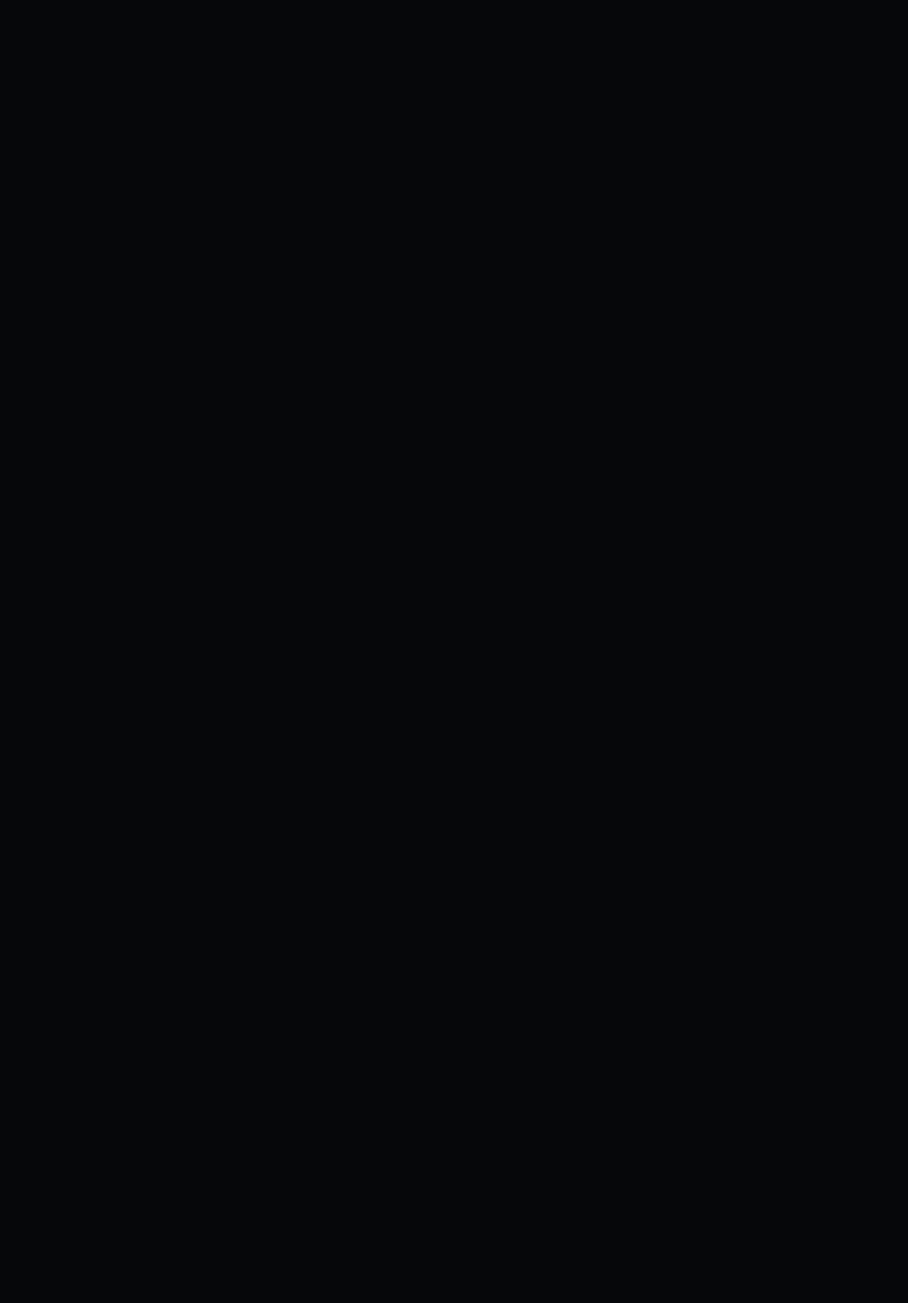
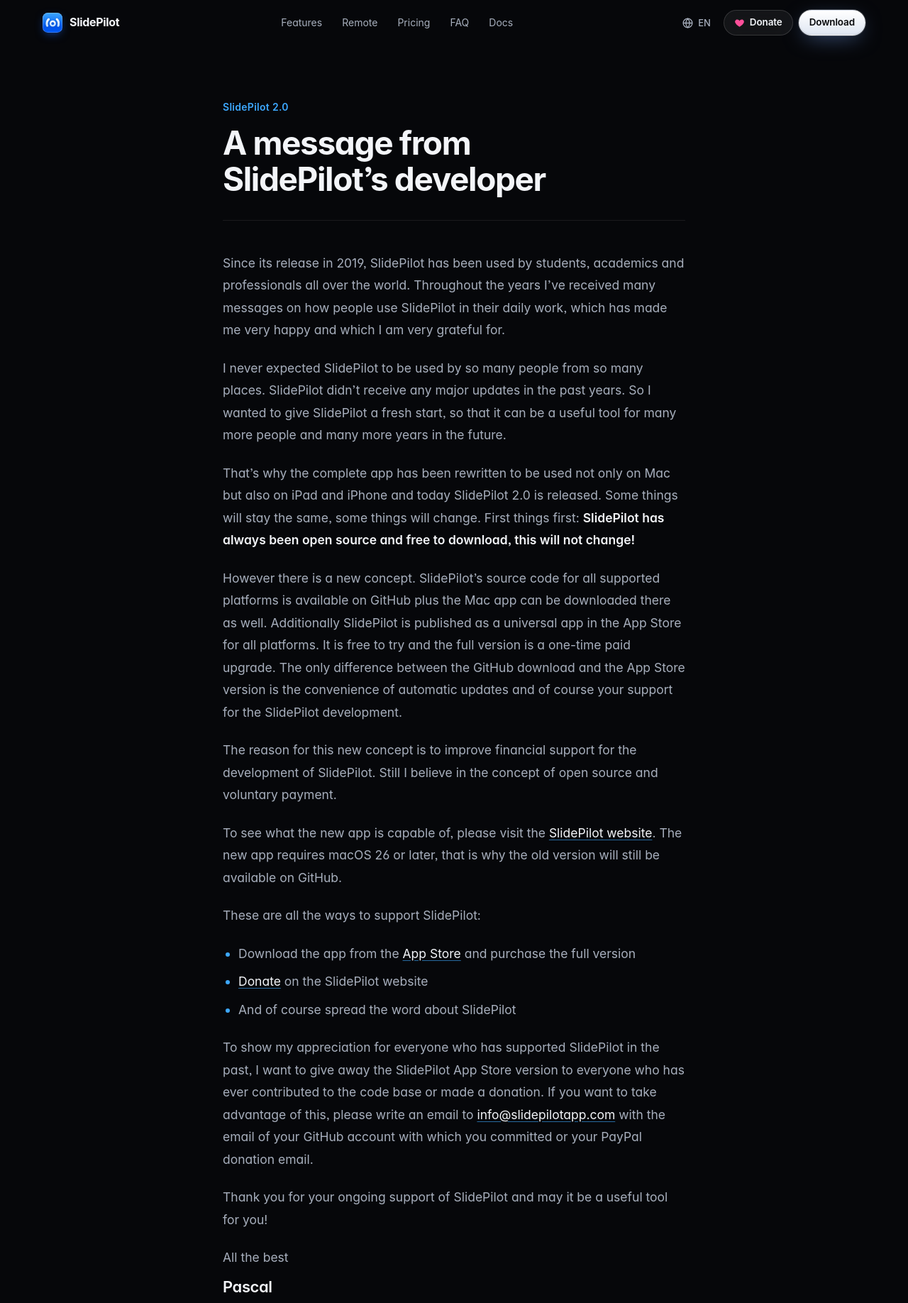
Before and after one commit to SlidePilot/slidepilot.github.io, an Astro site: page /new-beginnings in a window 1280 px wide. Before the commit this address had no page. Shown: the top 1836 px of the page at 71% size. Before the commit the page ends 800 px from the top, so only its background shows below. Built offline with nearby package versions, Linux system fonts and the light colour scheme; Astro itself is replaced by a stand-in of ours.

Commit message:
Add unlisted "new beginnings" letter page for SlidePilot 2.0 (#2)

```diff
--- a/src/layouts/Base.astro
+++ b/src/layouts/Base.astro
@@ -15,11 +15,14 @@ interface Props {
   description?: string;
   /** Detect the browser language and redirect (only on the English home page). */
   detectLanguage?: boolean;
+  /** Unlisted single-language page: noindex, no hreflang alternates, language links go to the home pages. */
+  unlisted?: boolean;
 }
 
-const { locale, page = '', title, description } = Astro.props;
+const { locale, page = '', title, description, unlisted = false } = Astro.props;
 // English pages send first-time visitors to their browser language (not the 404 page, which would loop).
-const detectLanguage = Astro.props.detectLanguage ?? (locale === 'en' && page !== '404');
+const detectLanguage = Astro.props.detectLanguage ?? (locale === 'en' && page !== '404' && !unlisted);
+const langPage = unlisted ? '' : page;
 const d = t(locale);
 const pageTitle = title ?? d.meta.title;
 const pageDescription = description ?? d.meta.description;
@@ -36,10 +39,16 @@ const year = new Date().getFullYear();
     <meta name="description" content={pageDescription} />
     <meta name="theme-color" content="#06070a" />
     <link rel="canonical" href={canonical} />
-    {locales.map((l) => (
-      <link rel="alternate" hreflang={l} href={new URL(path(l, page), Astro.site)} />
-    ))}
-    <link rel="alternate" hreflang="x-default" href={new URL(path('en', page), Astro.site)} />
+    {unlisted ? (
+      <meta name="robots" content="noindex, nofollow" />
+    ) : (
+      <>
+        {locales.map((l) => (
+          <link rel="alternate" hreflang={l} href={new URL(path(l, page), Astro.site)} />
+        ))}
+        <link rel="alternate" hreflang="x-default" href={new URL(path('en', page), Astro.site)} />
+      </>
+    )}
     <link rel="icon" href="/favicon.svg" type="image/svg+xml" />
     <link rel="apple-touch-icon" href="/apple-touch-icon.png" />
     <meta property="og:type" content="website" />
@@ -91,7 +100,7 @@ const year = new Date().getFullYear();
             </summary>
             <div class="menu-pop">
               {locales.map((l) => (
-                <a href={path(l, page)} hreflang={l} lang={l} data-lang={l} aria-current={l === locale ? 'true' : undefined}>
+                <a href={path(l, langPage)} hreflang={l} lang={l} data-lang={l} aria-current={l === locale ? 'true' : undefined}>
                   {localeNames[l]}
                   {l === locale && <Icon name="check" size={15} />}
                 </a>
@@ -158,7 +167,7 @@ const year = new Date().getFullYear();
           <span>© {year} SlidePilot. {d.footer.rights}</span>
           <span class="footer-langs">
             {locales.map((l) => (
-              <a href={path(l, page)} hreflang={l} data-lang={l} aria-current={l === locale ? 'true' : undefined}>{localeNames[l]}</a>
+              <a href={path(l, langPage)} hreflang={l} data-lang={l} aria-current={l === locale ? 'true' : undefined}>{localeNames[l]}</a>
             ))}
           </span>
         </div>
--- /dev/null
+++ b/src/pages/new-beginnings.astro
@@ -0,0 +1,65 @@
+---
+// Unlisted letter: only reachable via its direct link, not linked anywhere on the site.
+import Base from '../layouts/Base.astro';
+import { APP_STORE_URL, CONTACT_EMAIL } from '../config';
+
+const title = 'A message from SlidePilot’s developer';
+---
+<Base locale="en" page="new-beginnings" title={`${title} – SlidePilot`} description="SlidePilot 2.0 is here: a note on what changes, what stays the same and how to support SlidePilot." unlisted>
+  <article class="letter container">
+    <header>
+      <p class="kicker">SlidePilot 2.0</p>
+      <h1>{title}</h1>
+    </header>
+
+    <div class="prose">
+      <p>Since its release in 2019, SlidePilot has been used by students, academics and professionals all over the world. Throughout the years I’ve received many messages on how people use SlidePilot in their daily work, which has made me very happy and which I am very grateful for.</p>
+
+      <p>I never expected SlidePilot to be used by so many people from so many places. SlidePilot didn’t receive any major updates in the past years. So I wanted to give SlidePilot a fresh start, so that it can be a useful tool for many more people and many more years in the future.</p>
+
+      <p>That’s why the complete app has been rewritten to be used not only on Mac but also on iPad and iPhone and today SlidePilot 2.0 is released. Some things will stay the same, some things will change. First things first: <strong>SlidePilot has always been open source and free to download, this will not change!</strong></p>
+
+      <p>However there is a new concept. SlidePilot’s source code for all supported platforms is available on GitHub plus the Mac app can be downloaded there as well. Additionally SlidePilot is published as a universal app in the App Store for all platforms. It is free to try and the full version is a one-time paid upgrade. The only difference between the GitHub download and the App Store version is the convenience of automatic updates and of course your support for the SlidePilot development.</p>
+
+      <p>The reason for this new concept is to improve financial support for the development of SlidePilot. Still I believe in the concept of open source and voluntary payment.</p>
+
+      <p>To see what the new app is capable of, please visit the <a href="/">SlidePilot website</a>. The new app requires macOS 26 or later, that is why the old version will still be available on GitHub.</p>
+
+      <p>These are all the ways to support SlidePilot:</p>
+      <ul>
+        <li>Download the app from the <a href={APP_STORE_URL}>App Store</a> and purchase the full version</li>
+        <li><a href="/donate/">Donate</a> on the SlidePilot website</li>
+        <li>And of course spread the word about SlidePilot</li>
+      </ul>
+
+      <p>To show my appreciation for everyone who has supported SlidePilot in the past, I want to give away the SlidePilot App Store version to everyone who has ever contributed to the code base or made a donation. If you want to take advantage of this, please write an email to <a href={`mailto:${CONTACT_EMAIL}`}>{CONTACT_EMAIL}</a> with the email of your GitHub account with which you committed or your PayPal donation email.</p>
+
+      <p>Thank you for your ongoing support of SlidePilot and may it be a useful tool for you!</p>
+
+      <p class="signoff">All the best<br /><span class="signature">Pascal</span></p>
+    </div>
+  </article>
+</Base>
+
+<style>
+  .letter { max-width: 700px; padding-top: 140px; padding-bottom: 80px; }
+  header { margin-bottom: 44px; padding-bottom: 32px; border-bottom: 1px solid var(--border); }
+  .kicker { color: var(--blue); font-size: 14px; font-weight: 600; letter-spacing: .02em; margin-bottom: 14px; }
+  h1 { font-size: clamp(32px, 5vw, 46px); line-height: 1.1; font-weight: 680; letter-spacing: -.03em; color: var(--text); text-wrap: balance; }
+
+  .prose { color: var(--text-2); font-size: 17.5px; line-height: 1.8; }
+  .prose p, .prose ul { margin: 0 0 22px; }
+  .prose ul { padding-left: 22px; }
+  .prose li { margin-bottom: 8px; }
+  .prose li::marker { color: var(--blue); }
+  .prose strong { color: var(--text); font-weight: 600; }
+  .prose a { color: var(--text); text-decoration: underline; text-decoration-color: rgba(61,168,255,.6); text-underline-offset: 3px; word-break: break-word; transition: text-decoration-color .2s; }
+  .prose a:hover { text-decoration-color: var(--blue); }
+  .signoff { margin-top: 36px; }
+  .signature { display: inline-block; margin-top: 6px; color: var(--text); font-size: 22px; font-weight: 600; letter-spacing: -.02em; }
+
+  @media (max-width: 520px) {
+    .letter { padding-top: 112px; }
+    .prose { font-size: 16.5px; }
+  }
+</style>
```
